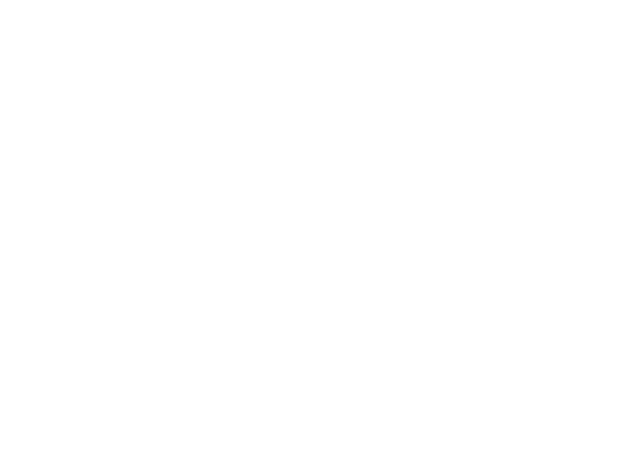
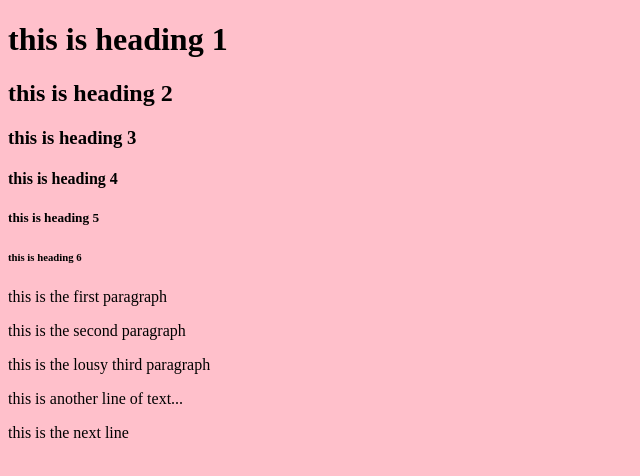
Before and after one commit to Sandrapcsfi/my_first_html, a plain HTML site: page index.html in a window 1280 px wide. Shown: the whole page, without its empty margins (0-640 px from the left). Drawn offline with Linux system fonts and the light colour scheme.

Commit message:
Update index.html

```diff
--- a/index.html
+++ b/index.html
@@ -5,7 +5,26 @@
     <meta name="viewport" content="width=device-width, initial-scale=1.0">
     <title>Document</title>
 </head>
-<body>
+<body bgcolor="pink">
+<h1>this is heading 1</h1>
+    <h2>this is heading 2</h2>
+    <h3>this is heading 3</h3>
+    <h4>this is heading 4</h4>
+    <h5>this is heading 5</h5>
+    <h6>this is heading 6</h6>
+    <p>this is the first paragraph</p>
+  <p>this is the second paragraph</p>
+  <P>
+    this is the lousy
+    third paragraph
+</P>
+<p>this is another line of text...</p>
+<p>this is the
+    next line
+</p>
 
+<br>
+
+<br><br><br><br><br><br><br><br><br><br>
 </body>
 </html>
```
